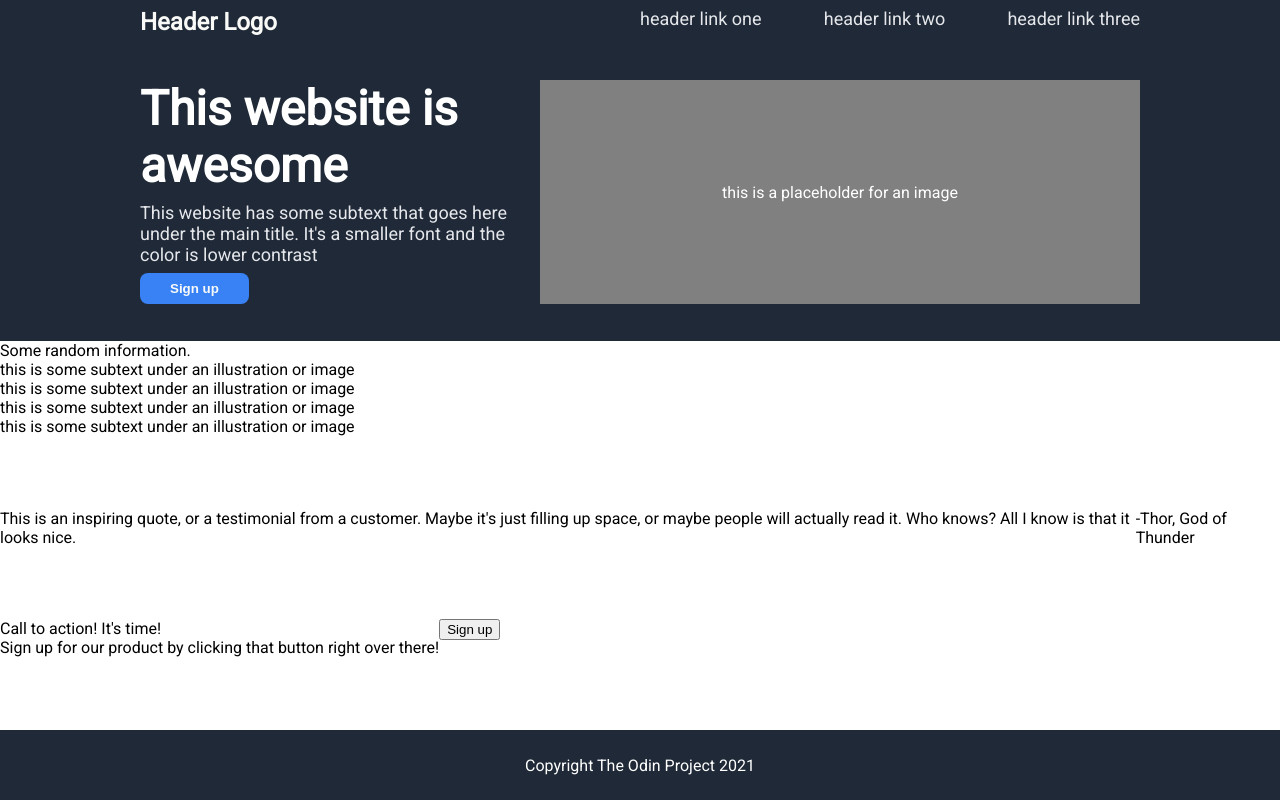
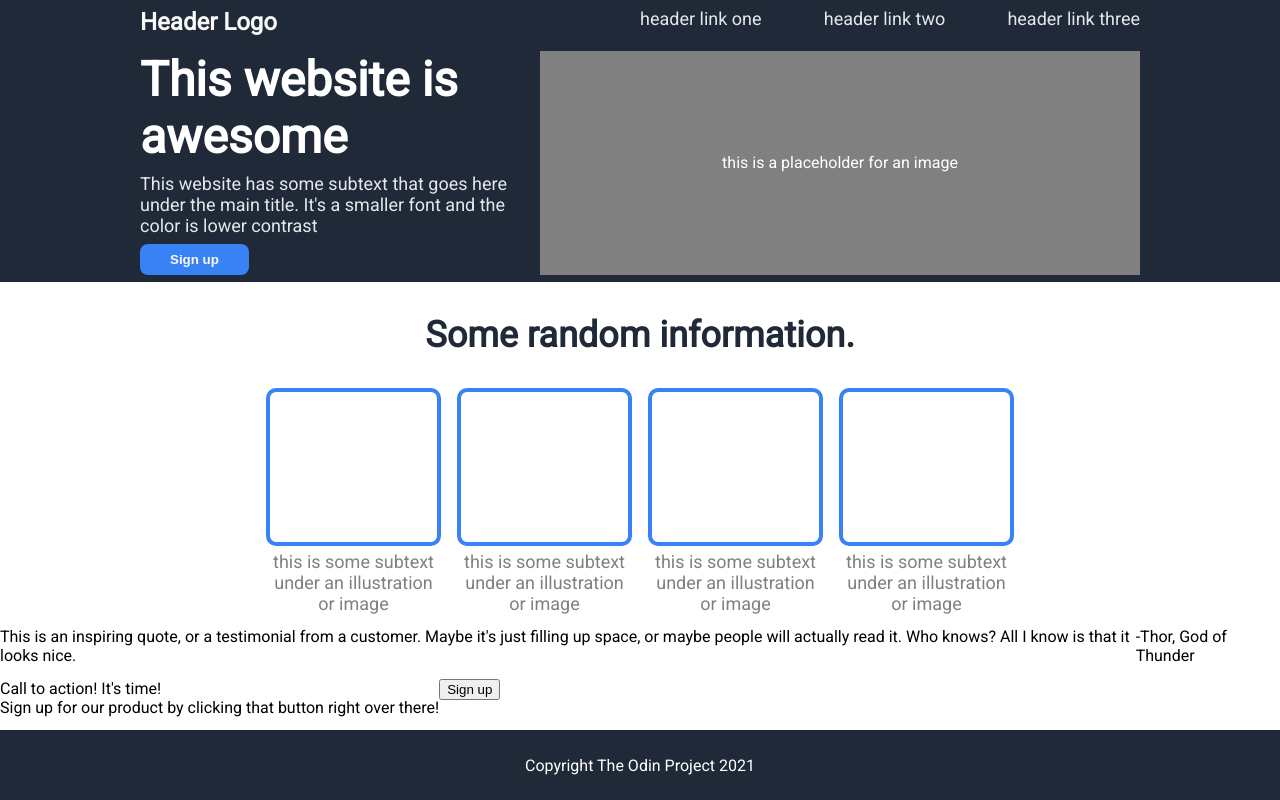
Before and after one commit to jfitzg7/landing-page, a plain HTML site: page landing-page/index.html in a window 1280 px wide. Drawn offline with Linux system fonts and the light colour scheme.

Commit message:
Finished the random information section

```diff
--- a/landing-page/index.html
+++ b/landing-page/index.html
@@ -41,11 +41,25 @@
     </div>
 
     <div class="random-information">
-        <div>Some random information.</div>
-        <div>this is some subtext under an illustration or image</div>
-        <div>this is some subtext under an illustration or image</div>
-        <div>this is some subtext under an illustration or image</div>
-        <div>this is some subtext under an illustration or image</div>
+        <div class="random-information-header">Some random information.</div>
+        <div class="random-information-image-section-container">
+            <div class="random-information-image-container">
+                <div class="random-information-image-placeholder"></div>
+                <div class="random-information-image-subtext">this is some subtext under an illustration or image</div>
+            </div>
+            <div class="random-information-image-container">
+                <div class="random-information-image-placeholder"></div>
+                <div class="random-information-image-subtext">this is some subtext under an illustration or image</div>
+            </div>
+            <div class="random-information-image-container">
+                <div class="random-information-image-placeholder"></div>
+                <div class="random-information-image-subtext">this is some subtext under an illustration or image</div>
+            </div>
+            <div class="random-information-image-container">
+                <div class="random-information-image-placeholder"></div>
+                <div class="random-information-image-subtext">this is some subtext under an illustration or image</div>
+            </div>
+        </div>
     </div>
 
     <div class="inspiring-quote">
--- a/landing-page/style.css
+++ b/landing-page/style.css
@@ -5,6 +5,11 @@ body {
     min-height: 100vh;
     font-family: 'Roboto', sans-serif;
 }
+
+
+/*
+    === BEGIN HERO SECTION ===
+*/
 
 .hero {
     background-color: #1F2937;
@@ -101,21 +106,88 @@ header a {
     flex: 1;
 }
 
+/*
+    === END HERO SECTION ===
+*/
+
+
+/*
+    === BEGIN RANDOM INFORMATION SECTION ===
+*/
+
 .random-information {
     display: flex;
     flex-direction: column;
+    align-items: center;
     flex: auto;
 }
+
+.random-information-header {
+    font-size: 36px;
+    font-weight: 900;
+    color: #1F2937;
+    margin: 32px;
+}
+
+.random-information-image-section-container {
+    display: flex;
+    justify-content: center;
+    gap: 16px;
+    flex: 1;
+}
+
+.random-information-image-container {
+    display: flex;
+    flex-direction: column;
+    gap: 5px;
+    max-width: 175px;
+    flex: 1;
+}
+
+.random-information-image-placeholder {
+    border: 4px solid #3882F6;
+    border-radius: 10px;
+    height: 150px;
+}
+
+.random-information-image-subtext {
+    font-size: 18px;
+    color: gray;
+    text-align: center;
+    flex: 1;
+}
+
+/*
+    === END RANDOM INFORMATION SECTION ===
+*/
+
+
+/*
+    === BEGIN INSPIRING QUOTE SECTION ===
+*/
 
 .inspiring-quote {
     display: flex;
     flex: auto;
 }
 
+/*
+    === END INSPIRING QUOTE SECTION ===
+*/
+
+
+/*
+    === BEGIN CALL TO ACTION SECTION ===
+*/
+
 .call-to-action {
     display: flex;
     flex: auto;
 }
+
+/*
+    === END CALL TO ACTION SECTION ===
+*/
 
 
 footer {
```
